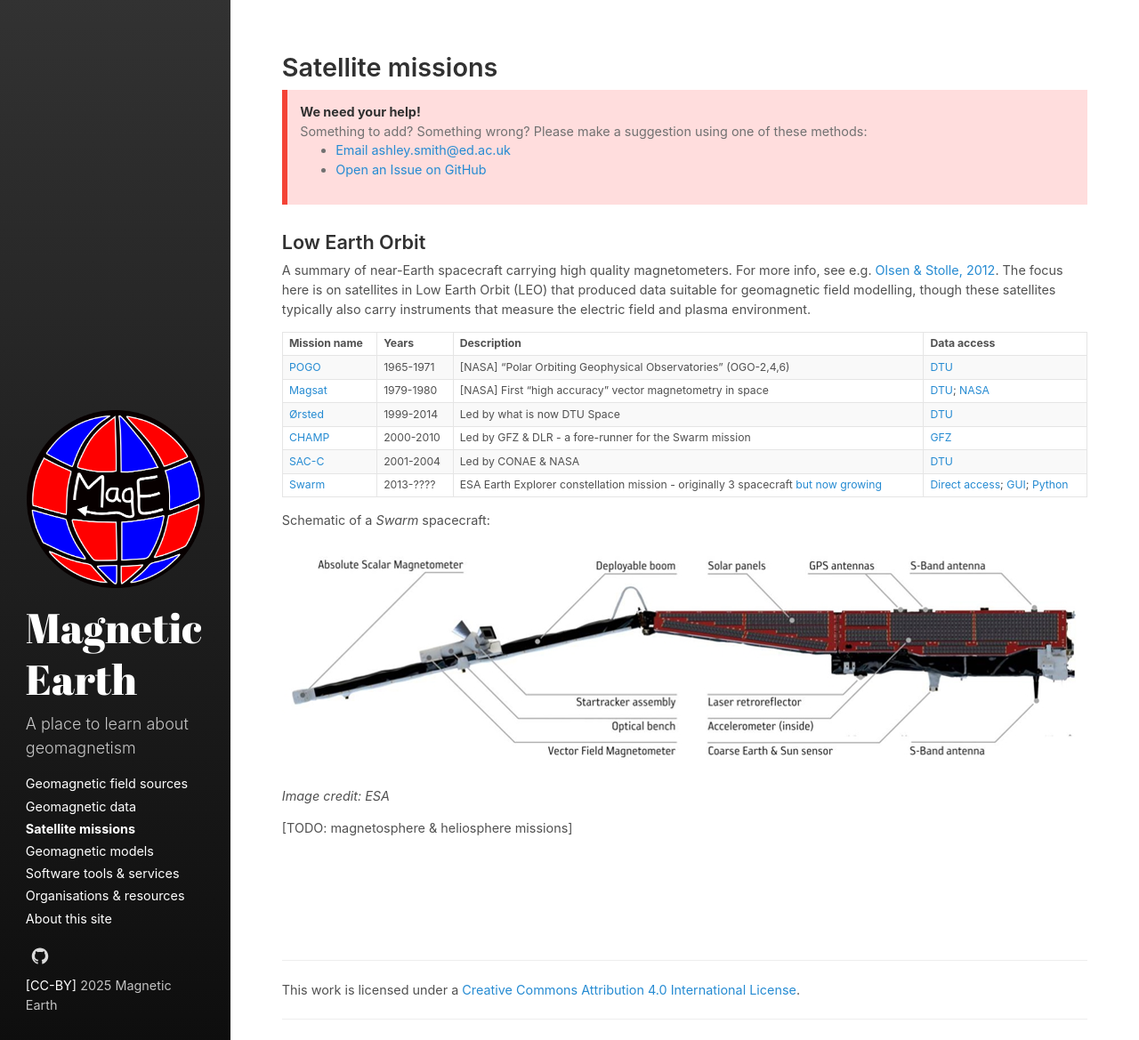
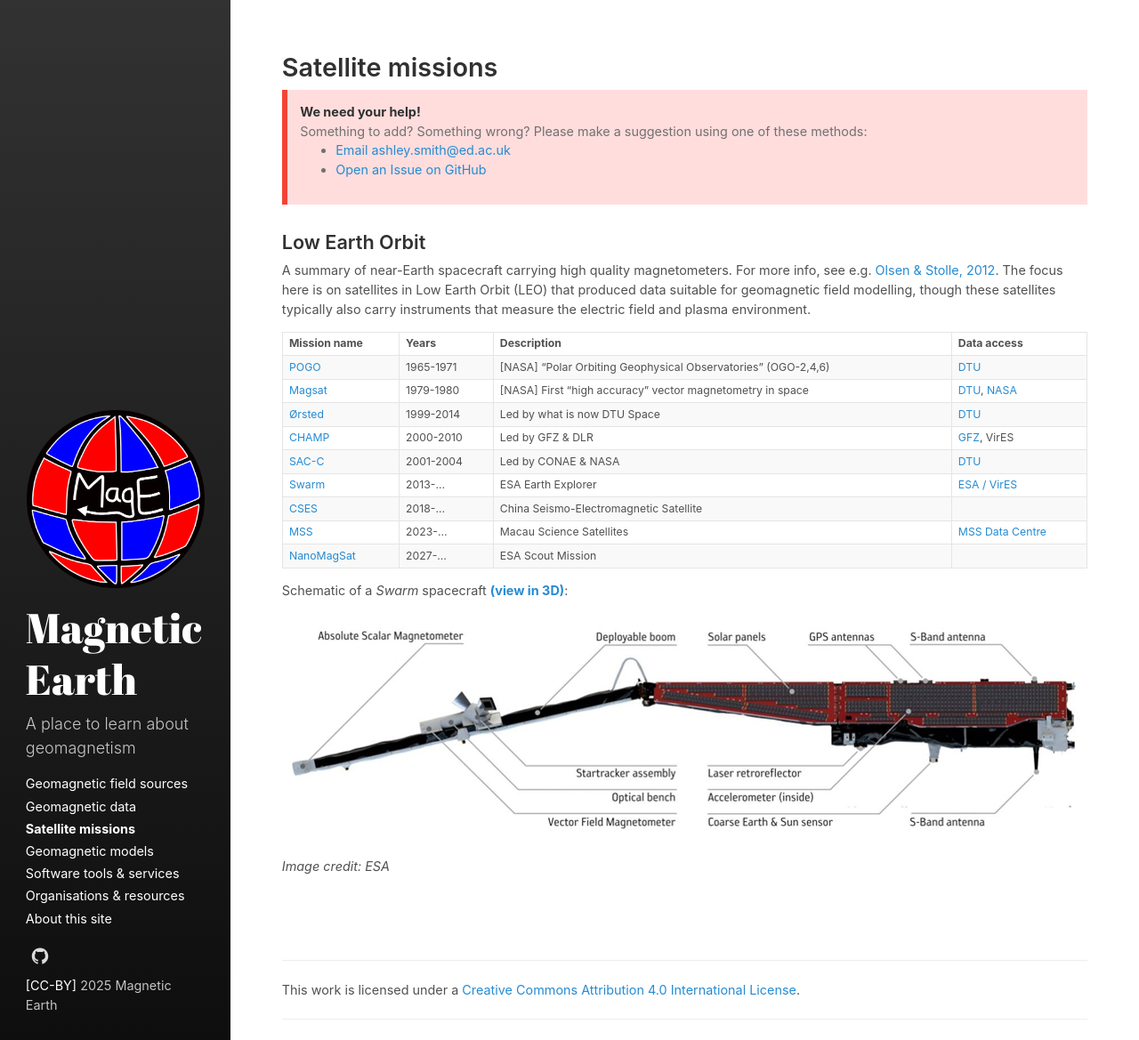
Before and after one commit to MagneticEarth/MagneticEarth.github.io, a Jekyll site: the page built from pages/missions.md, in a window 1280 px wide. Shown: the whole page at 89% size. Built offline with Jekyll 4.4.1, drawn with Linux system fonts in a browser that asks for light colours.

Commit message:
Add MSS and NanoMagSat

```diff
--- a/pages/missions.md
+++ b/pages/missions.md
@@ -14,22 +14,25 @@
 | Mission name | Years     | Description | Data access |
 |--------------|-----------|-------------|-------------|
 | [POGO]       | 1965-1971 | [NASA] "Polar Orbiting Geophysical Observatories" (OGO-2,4,6) | [DTU](https://ftp.space.dtu.dk/data/magnetic-satellites/)
-| [Magsat]     | 1979-1980 | [NASA] First "high accuracy" vector magnetometry in space  | [DTU](https://ftp.space.dtu.dk/data/magnetic-satellites/); [NASA](https://spdf.gsfc.nasa.gov/pub/data/magsat/mag/)
+| [Magsat]     | 1979-1980 | [NASA] First "high accuracy" vector magnetometry in space  | [DTU](https://ftp.space.dtu.dk/data/magnetic-satellites/), [NASA](https://spdf.gsfc.nasa.gov/pub/data/magsat/mag/)
 | [Ørsted]     | 1999-2014 | Led by what is now DTU Space | [DTU](https://ftp.space.dtu.dk/data/magnetic-satellites/)
-| [CHAMP]      | 2000-2010 | Led by GFZ & DLR - a fore-runner for the Swarm mission | [GFZ](ftp://magftp.gfz-potsdam.de/CHAMP/L3_DATA/)
+| [CHAMP]      | 2000-2010 | Led by GFZ & DLR | [GFZ](https://doi.org/10.5880/GFZ.2.3.2019.004), VirES
 | [SAC-C]      | 2001-2004 | Led by CONAE & NASA | [DTU](https://ftp.space.dtu.dk/data/magnetic-satellites/)
-| [Swarm]      | 2013-???? | ESA Earth Explorer constellation mission - originally 3 spacecraft [but now growing](https://doi.org/10.1029/2019EO123269) | [Direct access](https://earth.esa.int/web/guest/swarm/data-access); [GUI](https://vires.services/); [Python](http://viresclient.readthedocs.io)
+| [Swarm]      | 2013-... | ESA Earth Explorer | [ESA / VirES](https://earth.esa.int/eogateway/missions/swarm/data)
+| [CSES] | 2018-... | China Seismo-Electromagnetic Satellite |
+| [MSS] | 2023-... | Macau Science Satellites | [MSS Data Centre](https://mss.must.edu.mo/data.html)
+| [NanoMagSat] | 2027-... | ESA Scout Mission |
 
 [POGO]:   https://space.skyrocket.de/doc_sdat/ogo.htm
-[Magsat]: https://earth.esa.int/web/eoportal/satellite-missions/m/magsat
-[Ørsted]: https://earth.esa.int/web/eoportal/satellite-missions/o/oersted
-[CHAMP]:  https://earth.esa.int/web/eoportal/satellite-missions/c-missions/champ
-[SAC-C]:  https://earth.esa.int/web/eoportal/satellite-missions/s/sac-c
-[Swarm]:  https://earth.esa.int/eogateway/missions/swarm
+[Magsat]: https://www.eoportal.org/satellite-missions/magsat-aem-3
+[Ørsted]: https://www.eoportal.org/satellite-missions/oersted
+[CHAMP]:  https://www.eoportal.org/satellite-missions/champ
+[SAC-C]:  https://www.eoportal.org/satellite-missions/sac-c
+[Swarm]:  https://www.eoportal.org/satellite-missions/swarm
+[CSES]: https://www.eoportal.org/satellite-missions/cses
+[MSS]: https://mss.must.edu.mo/
+[NanoMagSat]: https://www.eoportal.org/satellite-missions/nanomagsat
 
-Schematic of a *Swarm* spacecraft:
+Schematic of a *Swarm* spacecraft [**(view in 3D)**](https://visuals.earth.esa.int/satellites/swarm):
 ![Swarm spacecraft](/pages/figs/swarm_sc.png)
 *Image credit: ESA*
-
-
-[TODO: magnetosphere & heliosphere missions]
```
